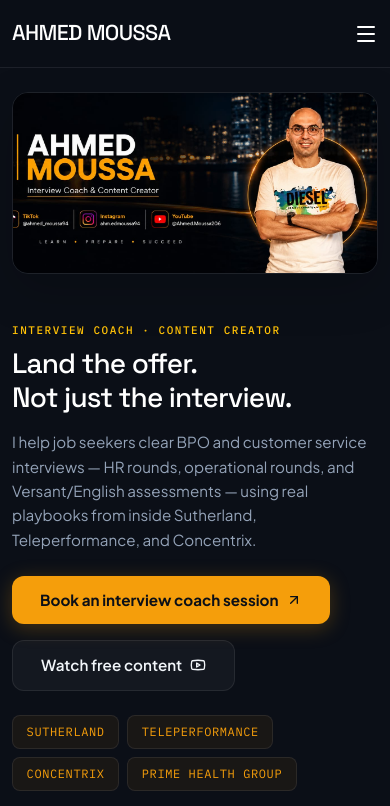
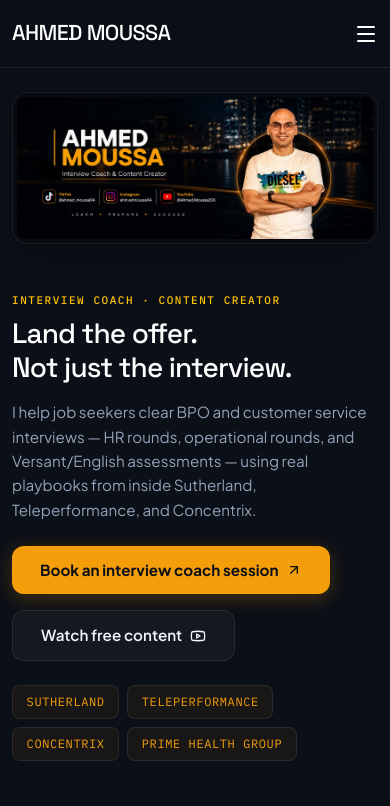
Before and after one commit to Ahmedzakaria001/Content-creator-website, a React (Vite) app: page / in a window 390 px wide. Shown: the top 806 px of the page. Built offline with nearby package versions, Linux system fonts and the light colour scheme.

Commit message:
Fix banner image aspect ratio for mobile view

```diff
--- a/src/data/siteData.jsx
+++ b/src/data/siteData.jsx
@@ -95,9 +95,10 @@
     tag: "100% Free",
     desc: "A complimentary 1-on-1 strategy call to evaluate your current situation, review your goals, and identify the best path forward before committing.",
     points: [
-      "30-minute 1-on-1 introductory session",
-      "Quick assessment of your CV & interview readiness",
-      "Clear, actionable guidance tailored to your career path",
+      "30-minute 1-on-1 introductory session ",
+      "Quick assessment of your interview readiness and career goals ",
+      "Mock interview with live feedback and practical tips",
+      "Personalized guidance to help you upskill and grow, tailored to your career path",
     ],
   },
   {
@@ -132,11 +133,11 @@
   {
     icon: Users,
     title: "Group Coaching Program",
-    desc: "A 6-month interview coaching roadmap for job seekers who want structured, ongoing preparation rather than a single session.",
+    desc: "A structured coaching framework combining live mock interviews, applied psychology, and ongoing practice  built on 6+ months of live interview coaching on TikTok.",
     points: [
-      "ICF / GROW coaching framework",
-      "Recurring group mock interview sessions",
-      "Access to a 100-question practice bank",
+      "Live mock interview experience hosted 6+ months of public mock interviews and coaching sessions on TikTok Live",
+      "Coaching grounded in applied psychology principles",
+      "Structured 6-month roadmap  now opening as a private, 1-on-1/small-group program",
     ],
   },
 ];
--- a/src/pages/Contact.jsx
+++ b/src/pages/Contact.jsx
@@ -94,7 +94,7 @@
                 </div>
                 <div className="text-break">
                   <div className="text-muted small">Email</div>
-                  <div className="fw-medium text-dark">ahmedmohmedhusseinabdrabo@gmail.com</div>
+                  <div className="fw-medium text-dark">ahmed.moussa.coaching@gmail.com</div>
                 </div>
               </div>
 
--- a/src/pages/Home.jsx
+++ b/src/pages/Home.jsx
@@ -18,12 +18,19 @@
     <div>
       {/* HERO BANNER - FULL WIDTH */}
       <div className="container pt-4">
-        <div className="rounded-4 overflow-hidden border border-secondary-subtle shadow-lg">
+        <div
+          className="rounded-4 overflow-hidden border border-secondary-subtle shadow-lg p-1"
+          style={{ backgroundColor: "#090a0f" }}
+        >
           <img
             src={heroImg}
             alt="Ahmed Moussa Hero Banner"
-            className="img-fluid w-100 object-fit-cover"
-            style={{ maxHeight: "500px", minHeight: "260px" }}
+            className="img-fluid rounded-3 w-100 d-block"
+            style={{
+              width: "100%",
+              height: "auto",
+              objectFit: "contain"
+            }}
           />
         </div>
       </div>
```
